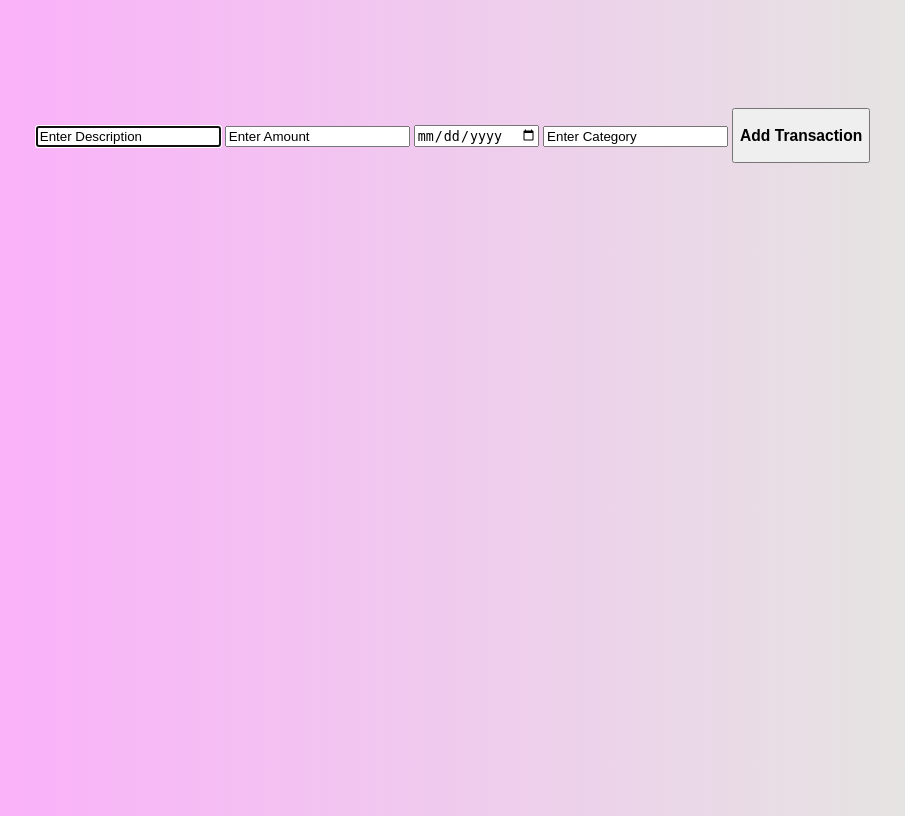
After one commit to baliga04/team-sloth, a Flask app: page /add_transaction in a window 1280 px wide. The commit adds this page. Shown: the whole page, without its empty margins (187-1092 px from the left). Run offline with Flask 3, Linux system fonts and the light colour scheme; some web fonts are replaced.

Commit message:
Commmiting

```diff
--- a/backend1/app.py
+++ b/backend1/app.py
@@ -109,6 +109,7 @@ def login():
         return redirect(url_for('form_login'))
 
     else:
+        session['UserID'] = user.UserID
         return render_template('home.html')
 
 
@@ -164,8 +165,53 @@ def register():
                 )
     db.session.add(new_user)
     db.session.commit()
+    flash("Account successfully registered")
+    return render_template('login.html')
 
-    return render_template('login.html')
+@app.route('/home')
+def home():
+    return render_template('home.html')
+
+@app.route('/add_transaction',methods=["POST","GET"])
+def add_transaction():
+    if request.method == 'GET':
+        return render_template('addTransaction.html')
+
+    amount=request.form["amount"]
+    category=request.form["category"]
+    description=request.form["description"]
+    date=request.form["date"]
+
+    # Checking for empty fields
+    if not amount and not amount.strip():
+        flash("Error: Amount is mandatory")
+        return redirect(url_for('add_transaction'))
+    elif not category and not category.strip():
+        flash("Error: Category is mandatory")
+        return redirect(url_for('add_transaction'))
+    elif not description and not description.strip():
+        flash("Error: Description is mandatory")
+        return redirect(url_for('add_transaction'))
+    elif not date and not date.strip():
+        flash("Error: Date is mandatory")
+        return redirect(url_for('add_transaction'))
+
+    # Adding transaction to database
+    new_transaction =Transactions( Amount=amount,
+                                    Category=category,
+                                    Description=description,
+                                    DateTime=date,
+                                    UserID=session.get('UserID')
+                                )
+    db.session.add(new_transaction)
+    db.session.commit()
+    flash("Transaction successfully added")
+    return render_template('addTransaction.html')
+
+@app.route('/view_transactions')
+def view_transactions():
+    transactions = Transactions.query.filter_by(UserID=session.get('UserID')).all()
+    return render_template('viewTransactions.html',transactions=transactions)
 
 if __name__=='__main__':
     app.run(debug=True)
--- /dev/null
+++ b/backend1/templates/addTransaction.html
@@ -0,0 +1,19 @@
+<!DOCTYPE html>
+<html lang="en">
+<head>
+    <meta charset="UTF-8">
+    <meta http-equiv="X-UA-Compatible" content="IE=edge">
+    <meta name="viewport" content="width=device-width, initial-scale=1.0">
+    <title>Add a transaction</title>
+    <link href="{{url_for('static', filename = 'styles.css')}}" rel="stylesheet">
+    <link rel="stylesheet" href="https://fonts.googleapis.com/css2?family=Material+Symbols+Rounded:opsz,wght,FILL,GRAD@20..48,100..700,0..1,-50..200">
+</head>
+<body>
+    <form action="{{url_for('add_transaction')}}" method="POST">
+        <input type="text" name="description" placeholder="Enter Description" required autofocus>
+        <input type="number" name="amount" placeholder="Enter Amount" required autofocus>
+        <input type="date" name="date" placeholder="Enter Date" required autofocus>
+        <input type="text" name="category" placeholder="Enter Category" required autofocus>
+        <button ><h3>Add Transaction</h3></button>
+    </form>
+</body>
```
Also changed, not shown: backend1/templates/home.html (added, +16 -0 lines), backend1/templates/transaction.html (+8 -12 lines).
